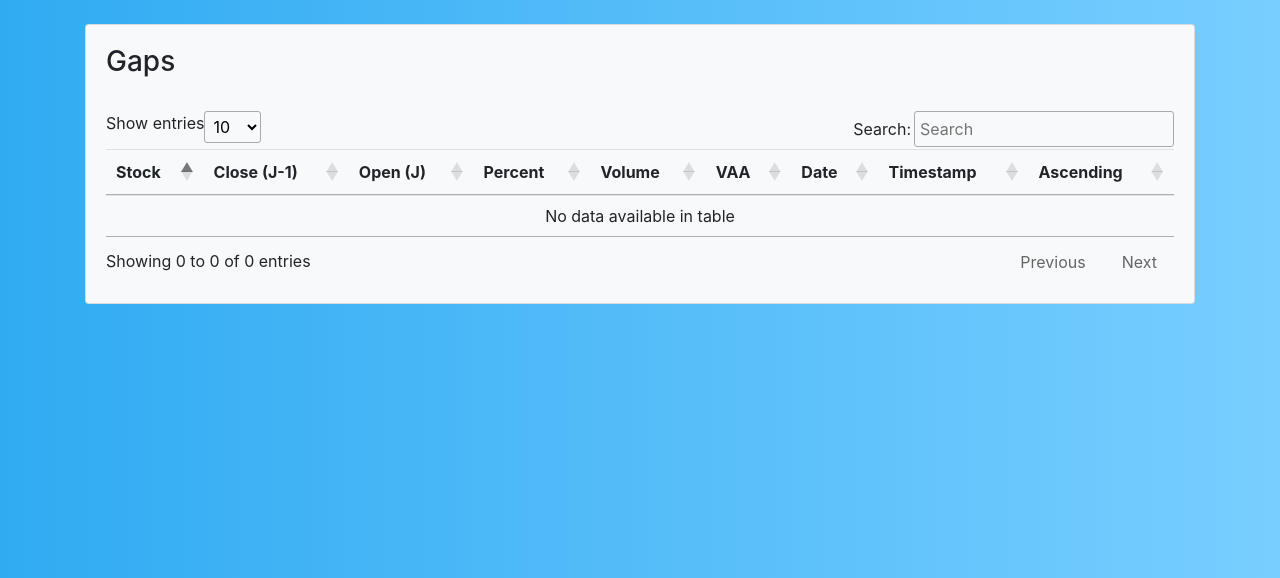
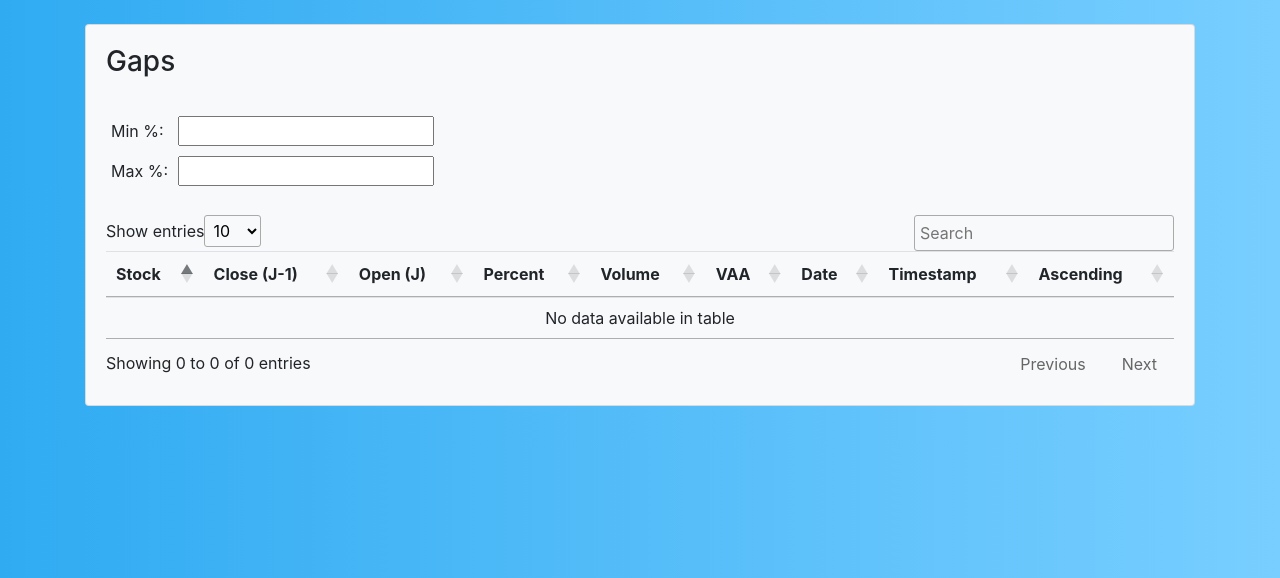
Before and after one commit to antoinewg/jasmin, a Django app: page /gaps in a window 1280 px wide. Shown: the part 66-644 px from the top of the page. Run offline with Django 3.2, Linux system fonts and the light colour scheme; data that the repository does not hold is empty; some libraries are stand-ins or nearby versions.

Commit message:
Add min/max percent filters

```diff
--- a/templates/pages/gaps.html
+++ b/templates/pages/gaps.html
@@ -4,12 +4,26 @@
     rel="stylesheet"
     href="https://cdn.datatables.net/1.10.20/css/jquery.dataTables.min.css"
   />
-  <script src="https://code.jquery.com/jquery-3.3.1.js"></script>
   <script src="https://cdn.datatables.net/1.10.20/js/jquery.dataTables.min.js"></script>
   <script>
-    // Material Design example
+    $.fn.dataTable.ext.search.push(function (settings, data, dataIndex) {
+      var min = parseInt($("#minPercent").val(), 10);
+      var max = parseInt($("#maxPercent").val(), 10);
+      var percent = parseFloat(data[3]) || 0; // use data for the percent column
+
+      if (
+        (isNaN(min) && isNaN(max)) ||
+        (isNaN(min) && percent <= max) ||
+        (min <= percent && isNaN(max)) ||
+        (min <= percent && percent <= max)
+      ) {
+        return true;
+      }
+      return false;
+    });
+
     $(document).ready(function () {
-      $("#dtMaterialDesignExample").DataTable();
+      var table = $("#dtMaterialDesignExample").DataTable();
       $("#dtMaterialDesignExample_wrapper")
         .find("label")
         .each(function () {
@@ -23,20 +37,14 @@
           $this.attr("placeholder", "Search");
           $this.removeClass("form-control-sm");
         });
-      $("#dtMaterialDesignExample_wrapper .dataTables_length").addClass(
-        "d-flex flex-row"
-      );
-      $("#dtMaterialDesignExample_wrapper .dataTables_filter").addClass(
-        "md-form"
-      );
-      $("#dtMaterialDesignExample_wrapper select").removeClass(
-        "custom-select custom-select-sm form-control form-control-sm"
-      );
-      $("#dtMaterialDesignExample_wrapper select").addClass("mdb-select");
-      $("#dtMaterialDesignExample_wrapper .mdb-select").materialSelect();
       $("#dtMaterialDesignExample_wrapper .dataTables_filter")
         .find("label")
         .remove();
+
+      // Event listener to the two range filtering inputs to redraw on input
+      $("#minPercent, #maxPercent").keyup(function () {
+        table.draw();
+      });
     });
   </script>
 </head>
@@ -45,6 +53,21 @@
   <div class="card bg-light">
     <div class="card-body">
       <h3>Gaps</h3>
+
+      <br />
+
+      <table cellspacing="5" cellpadding="5">
+        <tbody>
+          <tr>
+            <td>Min %:</td>
+            <td><input type="text" id="minPercent" name="min" /></td>
+          </tr>
+          <tr>
+            <td>Max %:</td>
+            <td><input type="text" id="maxPercent" name="max" /></td>
+          </tr>
+        </tbody>
+      </table>
 
       <br />
 
```
Also changed, not shown: templates/pages/index.html (+14 -2 lines).
